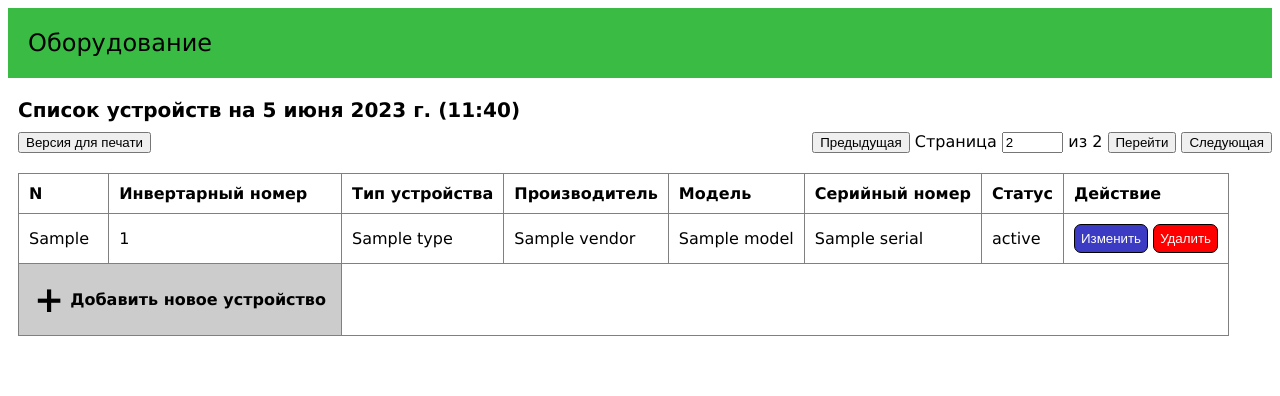
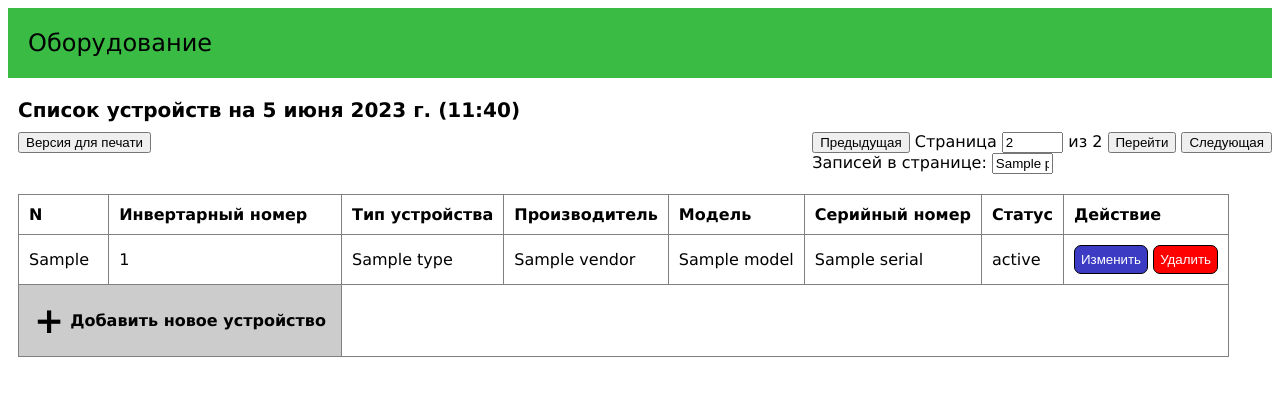
Before and after one commit to NDRAEY/HardwareDatabase, a Django app: template frontend/web/templates/report_main.html in a window 1280 px wide. Shown: the top 396 px of the page. Run offline with Django 4.2, Linux system fonts and the light colour scheme; the template is opened without the code that fills it: most values are stand-ins (such as "Sample title", 1, 10 or a date in 2020); parts of the project's set-up code (start-up, migrations or seed data) failed here and were passed over.

Commit message:
Add page size

```diff
--- a/frontend/web/static/web/functions.js
+++ b/frontend/web/static/web/functions.js
@@ -15,12 +15,17 @@ var months = [
 
 function switch_page() {
     var num = Number(document.getElementById("page_num_input").value) - 1
+    var pagesize = Number(document.getElementById("records_in_page").value)
 
     if(num >= 0 && num < page_count) {
         urlParams.set('p', num);
+    }
 
-        location.href = `${window.location.pathname}?${urlParams.toString()}`
+    if(pagesize >= 1 && pagesize <= 50) {
+        urlParams.set('pagesize', pagesize);
     }
+
+    location.href = `${window.location.pathname}?${urlParams.toString()}`
 }
 
 function delta_page(delta) {
--- a/frontend/web/static/web/main.css
+++ b/frontend/web/static/web/main.css
@@ -101,6 +101,6 @@ table tbody tr:nth-child(even) {
 #pages_container {
 	display: flex;
 	flex-direction: row-reverse;
-	align-items: end;
+	align-items: baseline;
 	justify-content: space-between;
 }
--- a/frontend/web/templates/report_main.html
+++ b/frontend/web/templates/report_main.html
@@ -28,6 +28,9 @@
                 <span id="page_count">{{ page_count|add:1 }}</span>
                 <button onclick="switch_page()">Перейти</button>
                 <button onclick="delta_page(1)" id="next_page">Следующая</button>
+
+                <br style="margin-bottom: 10px">
+                Записей в странице: <input id="records_in_page" value="{{ pagesize }}" style="width: 4em"></input>
             </div>
 
             <button id="print_version" onclick="open_printable_ver()">Версия для печати</button>
```
